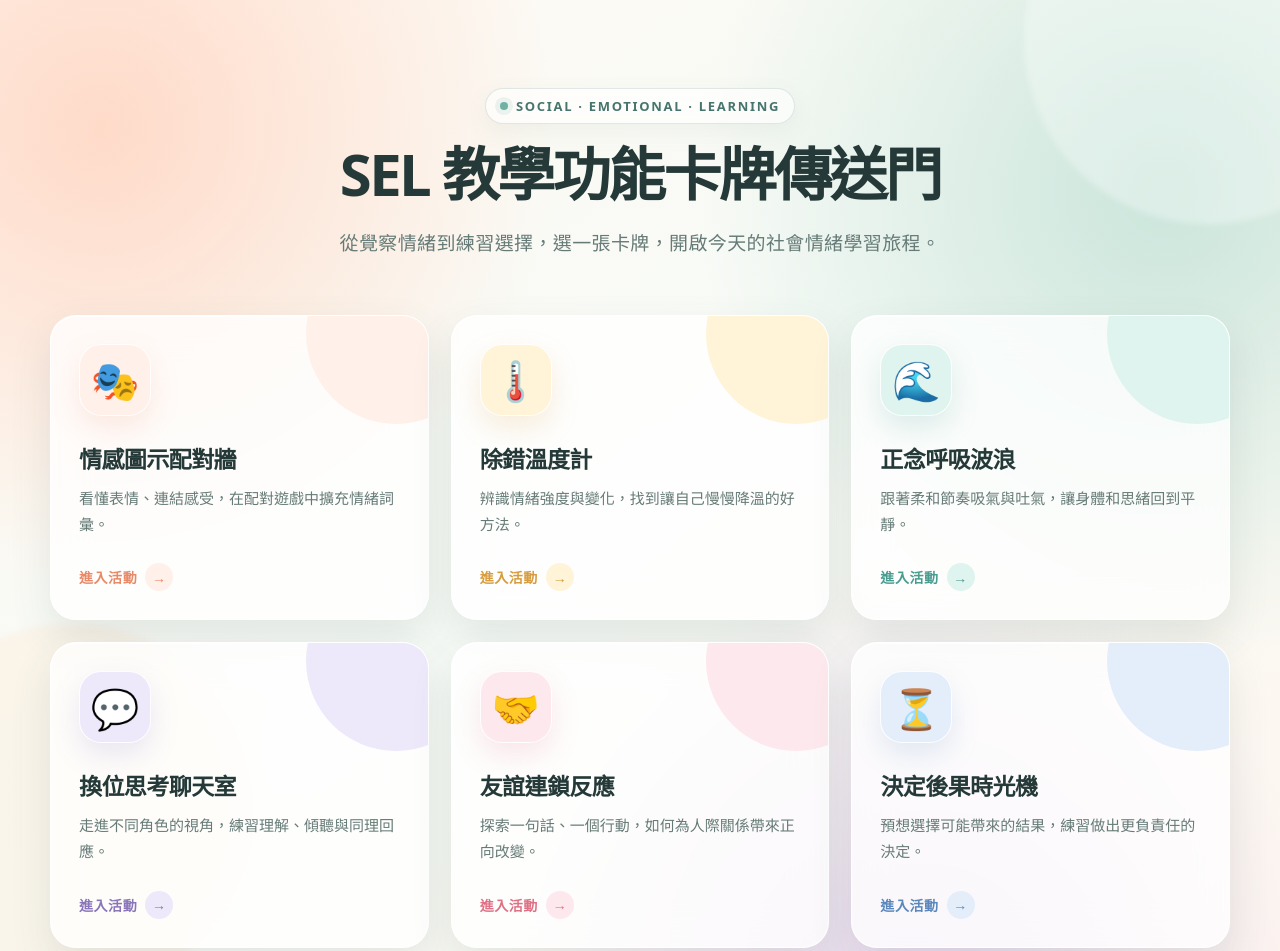
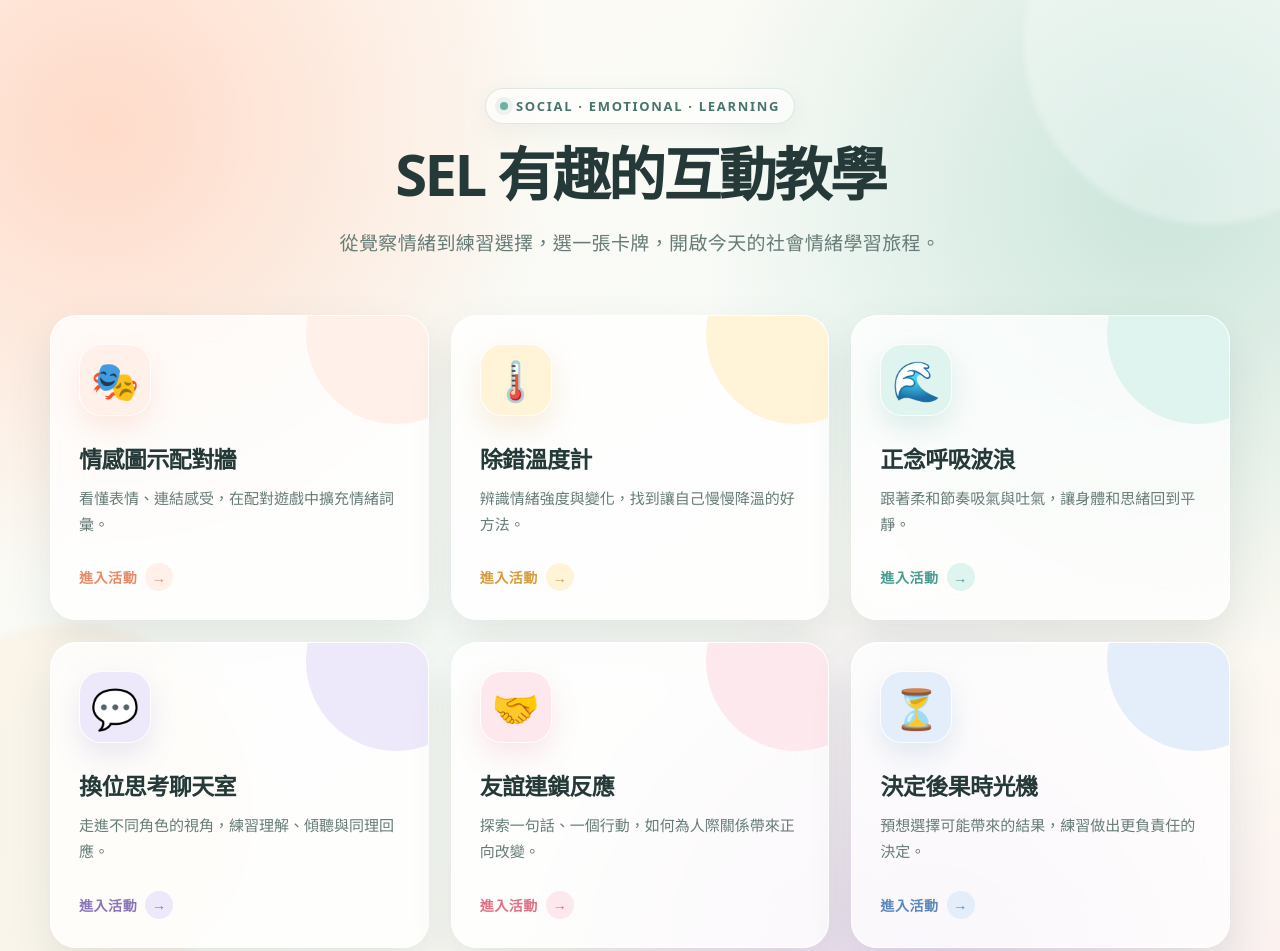
Before and after one commit to samichen/sel, a plain HTML site: page index.html in a window 1280 px wide. Shown: the top 951 px of the page. Drawn offline with Linux system fonts and the light colour scheme.

Commit message:
Add files via upload

```diff
--- a/index.html
+++ b/index.html
@@ -6,7 +6,7 @@
   <meta name="description" content="陳世銘的教育AI">
   <meta name="keywords" content="陳世銘, SEL, AI, 數位學習, 數位素養, sami.nibar.net, samichen@gmail.com">
   <meta name="author" content="陳世銘">
-  <title>SEL 教學功能卡牌傳送門</title>
+  <title>SEL 互動教學</title>
   <link rel="icon" href="icon/sel-game-prompt-logo.svg" type="image/svg+xml" sizes="any">
   <style>
     :root {
@@ -270,7 +270,7 @@
   <main class="page-shell">
     <header class="hero">
       <p class="eyebrow">SOCIAL · EMOTIONAL · LEARNING</p>
-      <h1>SEL 教學功能卡牌傳送門</h1>
+      <h1>SEL 有趣的互動教學</h1>
       <p>從覺察情緒到練習選擇，選一張卡牌，開啟今天的社會情緒學習旅程。</p>
     </header>
 
```
Also changed, not shown: docs/MENU.png (added), docs/by-nc-sa-300x105.png (added).
